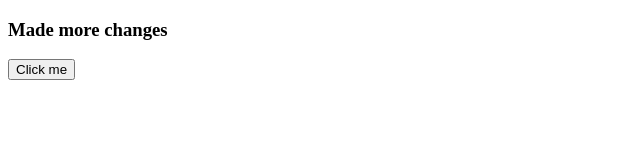
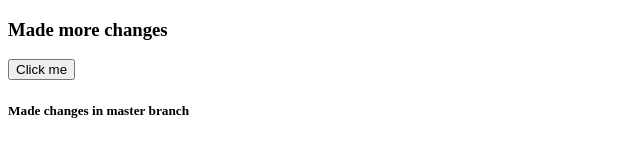
Before and after one commit to yash-hbwsl/git_assignment, a plain HTML site: page index.html in a window 1280 px wide. Shown: the whole page, without its empty margins (0-640 px from the left). Drawn offline with Linux system fonts and the light colour scheme.

Commit message:
master branch is stable and doesn’t test new features

```diff
--- a/index.html
+++ b/index.html
@@ -8,5 +8,6 @@
 <body>
     <h3>Made more changes</h3>
     <button id="btn">Click me</button>
+    <h5>Made changes in master branch</h5>
 </body>
 </html>
```
Also changed, not shown: dir3/file.txt (added).
